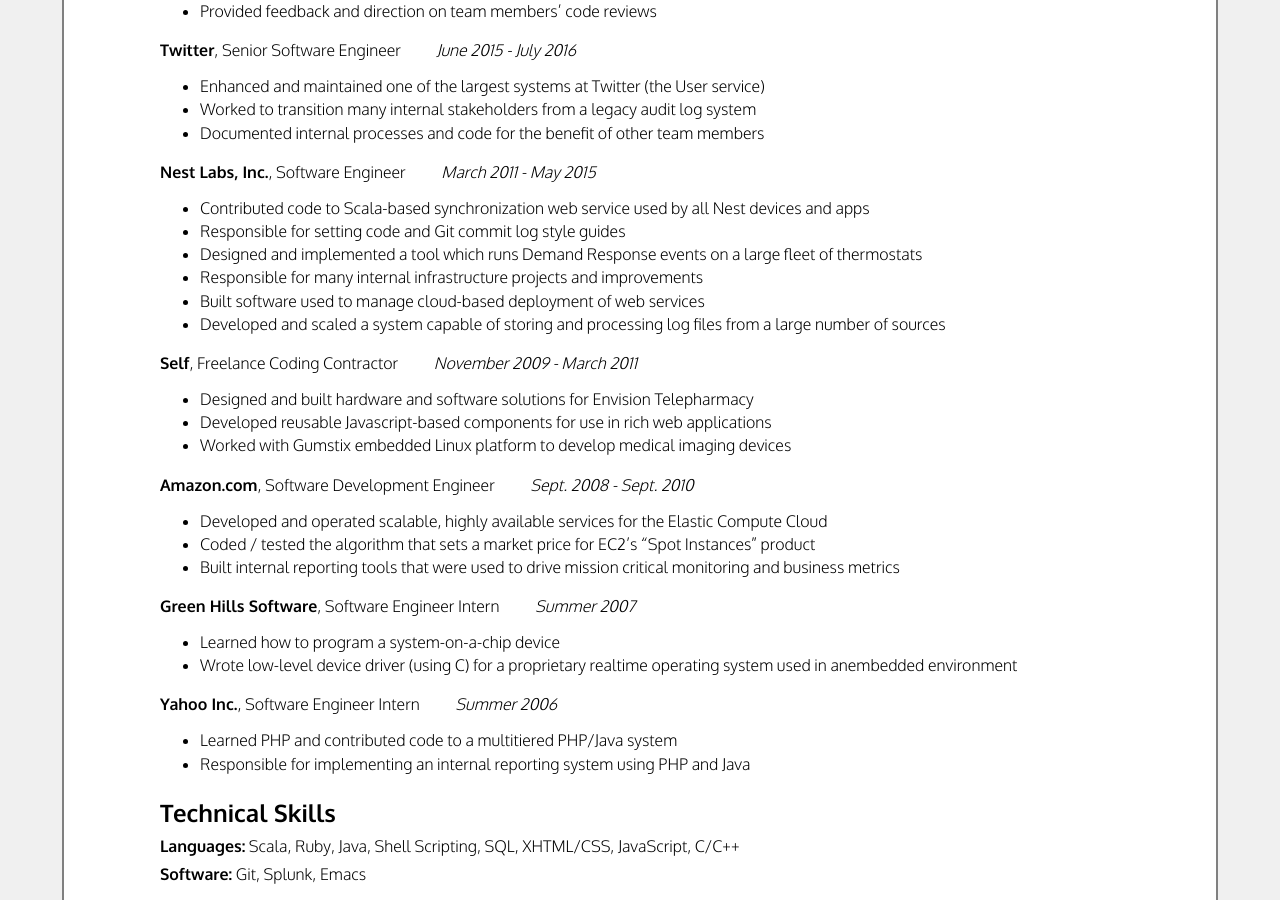
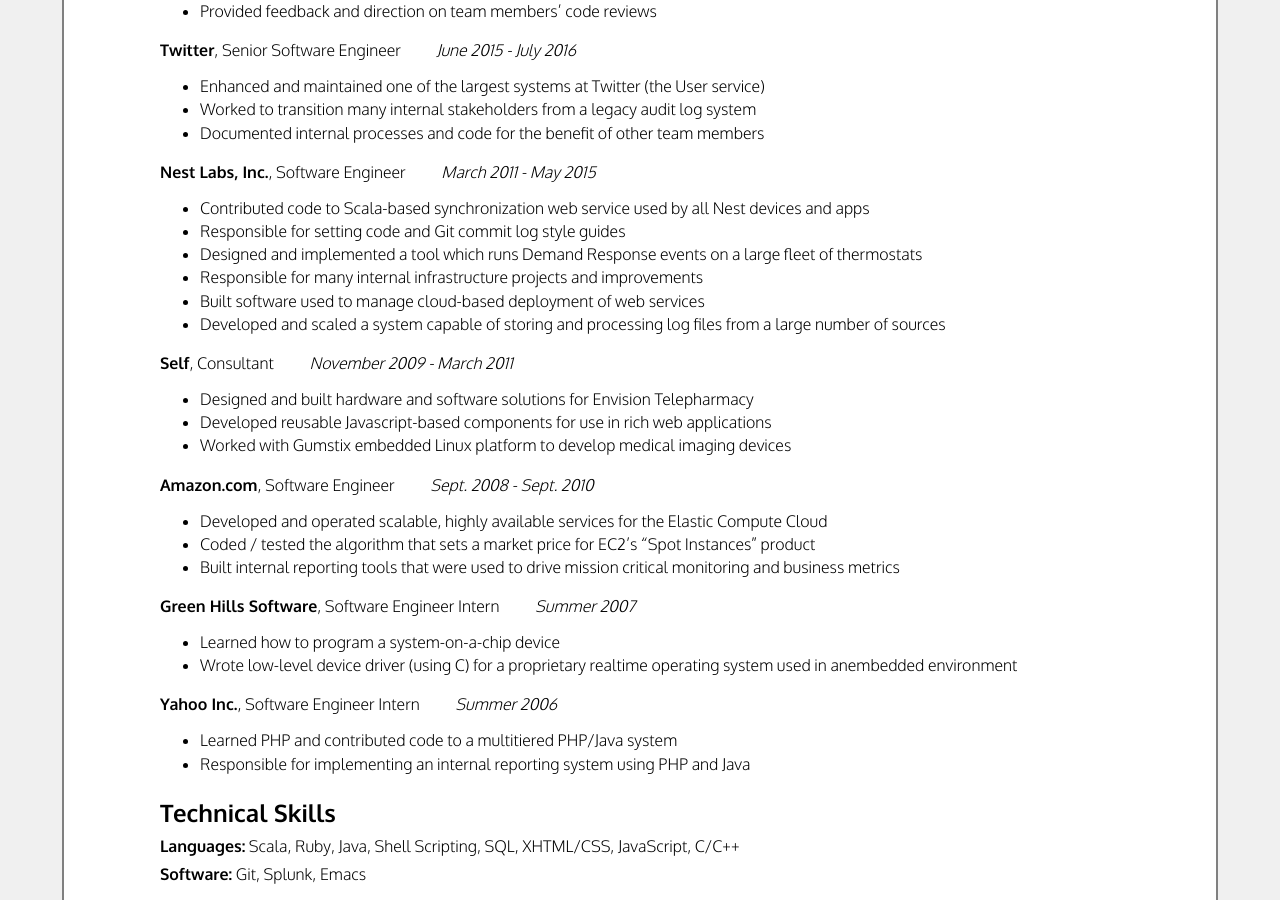
Before and after one commit to jluxenberg/jluxenberg.github.io, a Jekyll site: the page built from resume.md, in a window 1280 px wide and 900 px high, scrolled down 722 px. Built offline with Jekyll 4.4.1, drawn with Linux system fonts in a browser that asks for light colours; Markdown is read by kramdown in place of the engine named in the settings.

Commit message:
Tighten up titles

```diff
--- a/resume.md
+++ b/resume.md
@@ -65,13 +65,13 @@ Professional Experience
 * Built software used to manage cloud-based deployment of web services
 * Developed and scaled a system capable of storing and processing log files from a large number of sources
 
-**Self**, Freelance Coding Contractor <span class="len">November 2009 - March 2011</span>
+**Self**, Consultant <span class="len">November 2009 - March 2011</span>
 
 * Designed and built hardware and software solutions for Envision Telepharmacy
 * Developed reusable Javascript-based components for use in rich web applications
 * Worked with Gumstix embedded Linux platform to develop medical imaging devices
 
-**Amazon.com**, Software Development Engineer <span class="len">Sept. 2008 - Sept. 2010</span>
+**Amazon.com**, Software Engineer <span class="len">Sept. 2008 - Sept. 2010</span>
 
 * Developed and operated scalable, highly available services for the Elastic Compute Cloud
 * Coded / tested the algorithm that sets a market price for EC2's "Spot Instances" product
```
